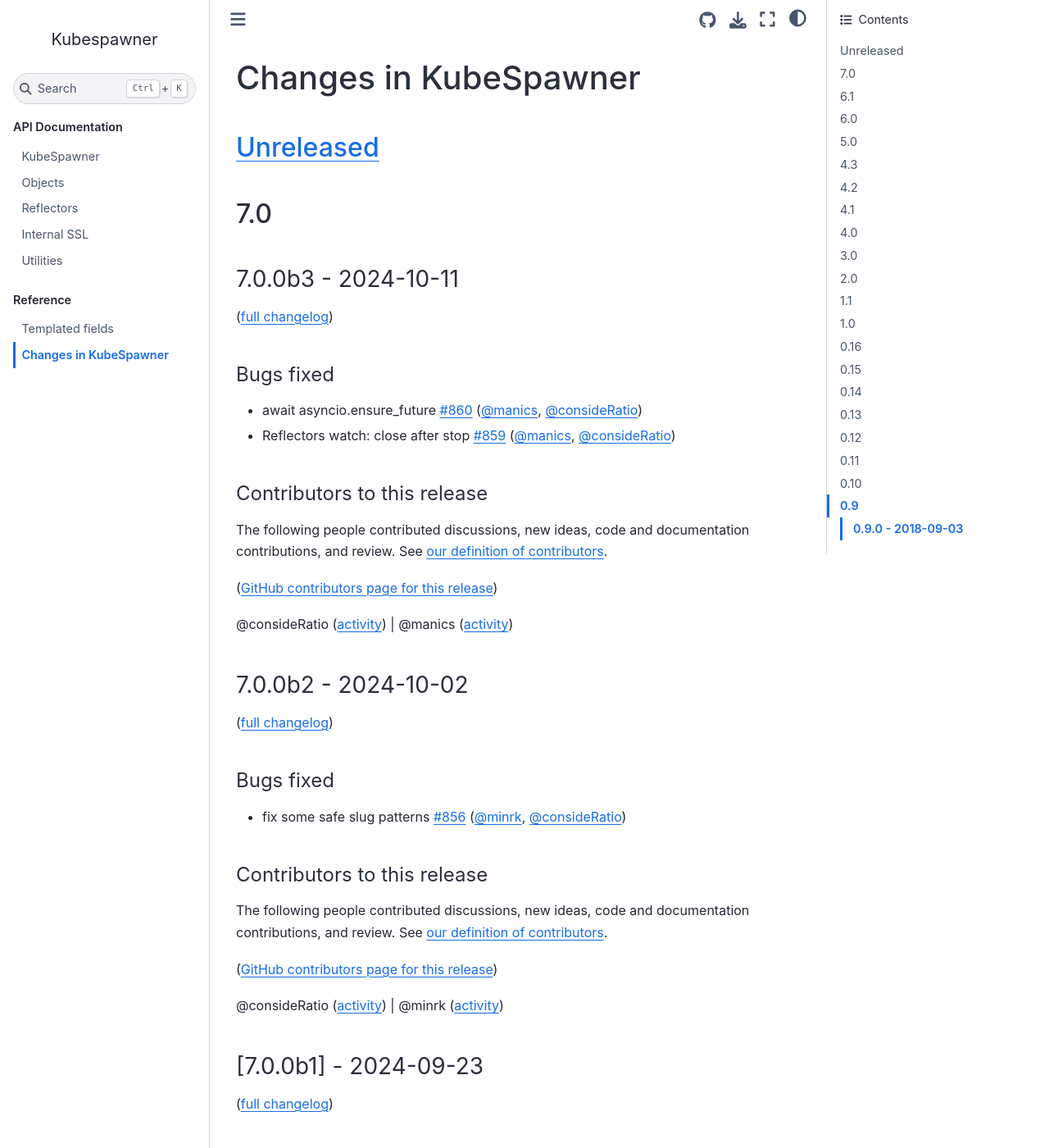
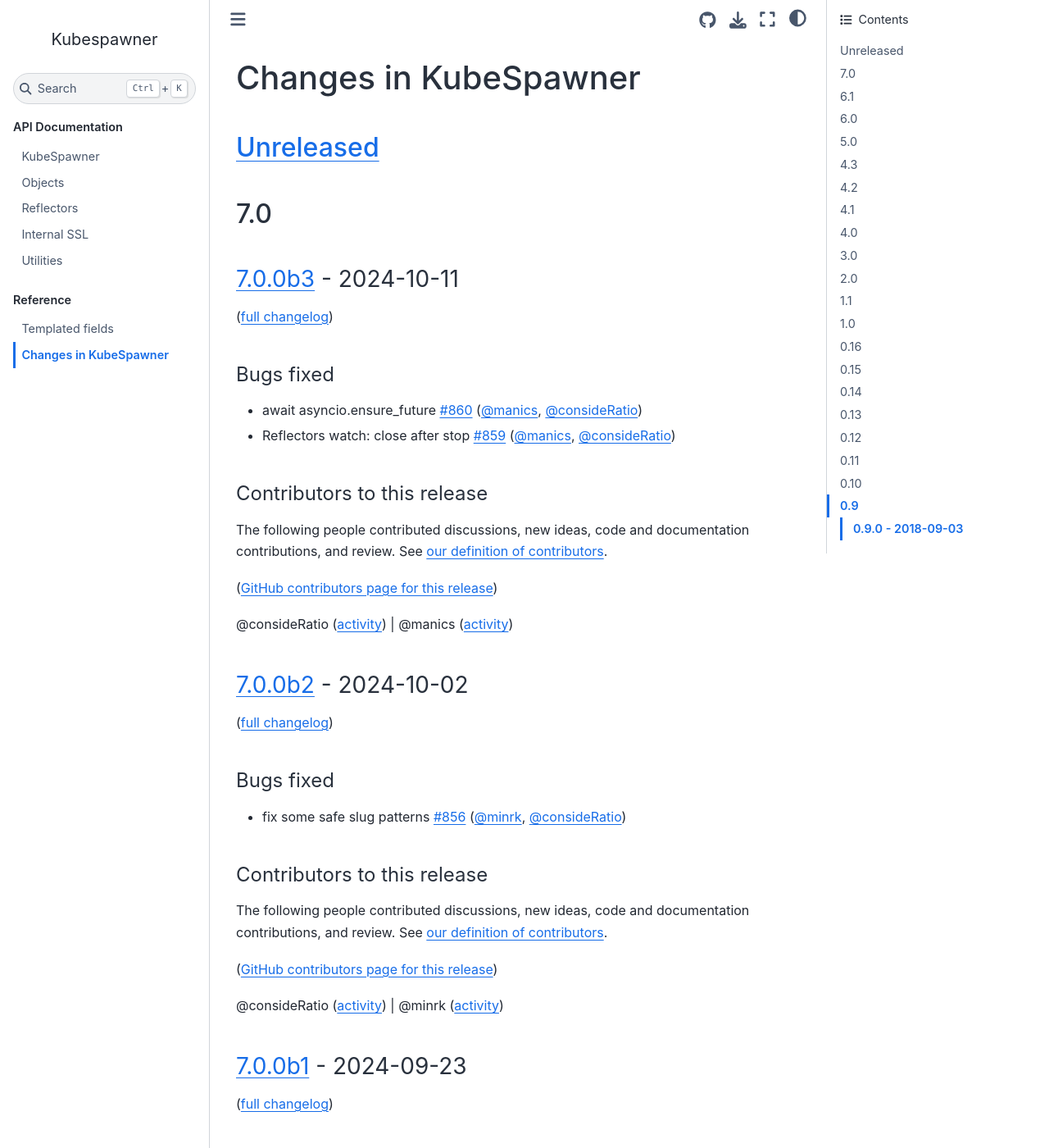
Before and after one commit to jupyterhub/kubespawner, a Sphinx documentation site: the page built from docs/source/changelog.md, in a window 1280 px wide and 1400 px high. Shown: the whole window at 82% size. Built offline with Sphinx 7.4.7 and the Sphinx Book theme 1.1.4, drawn with Linux system fonts in a browser that asks for light colours.

```diff
--- a/docs/source/changelog.md
+++ b/docs/source/changelog.md
@@ -6,7 +6,7 @@
 
 ## 7.0
 
-### 7.0.0b3 - 2024-10-11
+### [7.0.0b3] - 2024-10-11
 
 ([full changelog](https://github.com/jupyterhub/kubespawner/compare/7.0.0b2...7.0.0b3))
 
@@ -24,7 +24,7 @@ See [our definition of contributors](https://github-activity.readthedocs.io/en/l
 
 @consideRatio ([activity](https://github.com/search?q=repo%3Ajupyterhub%2Fkubespawner+involves%3AconsideRatio+updated%3A2024-10-02..2024-10-11&type=Issues)) | @manics ([activity](https://github.com/search?q=repo%3Ajupyterhub%2Fkubespawner+involves%3Amanics+updated%3A2024-10-02..2024-10-11&type=Issues))
 
-### 7.0.0b2 - 2024-10-02
+### [7.0.0b2] - 2024-10-02
 
 ([full changelog](https://github.com/jupyterhub/kubespawner/compare/7.0.0b1...7.0.0b2))
 
```
Also changed, not shown: other parts of docs/source/changelog.md (+4 -1 lines).
